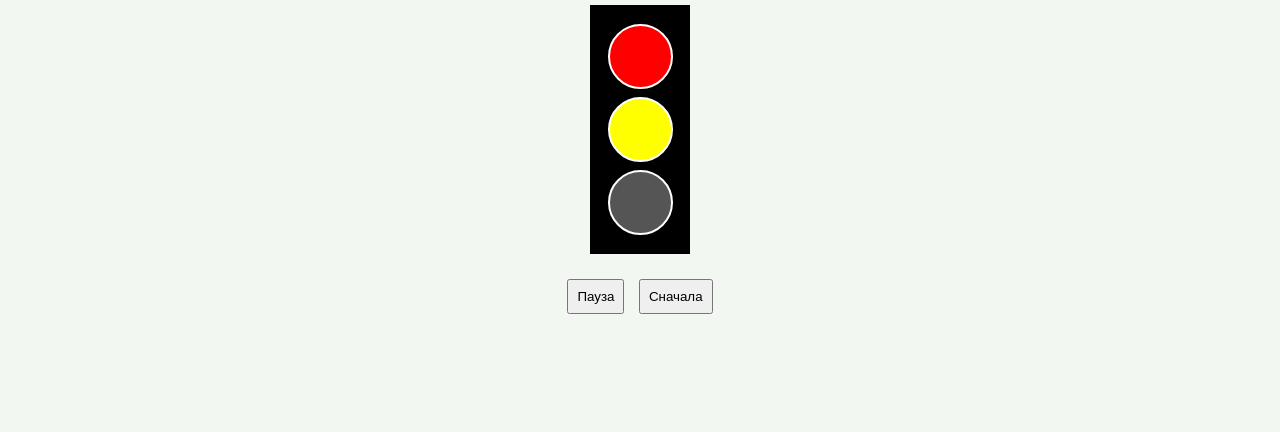
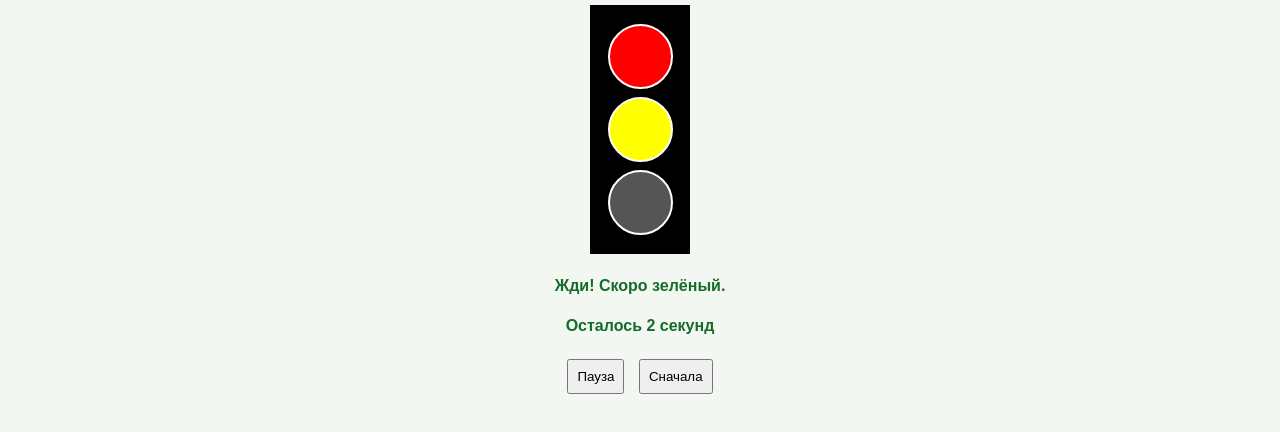
Before and after one commit to Jefri-MSI/Zhelvakov2.0, a plain HTML site: page svetofor-auto.html in a window 1280 px wide. Shown: the part 222-654 px from the top of the page. Drawn offline with Linux system fonts and the light colour scheme.

Commit message:
Update svetofor-auto.html

```diff
--- a/svetofor-auto.html
+++ b/svetofor-auto.html
@@ -17,6 +17,8 @@
     <div class="lamp yellow" id="yellowLamp"></div>
     <div class="lamp green" id="greenLamp"></div>
 </div>
+<p id="signalStatus">Красный — стой!</p>
+<p id="timerText">Осталось 5 секунд</p>
 
 
 <div class="traffic-controls">
```
